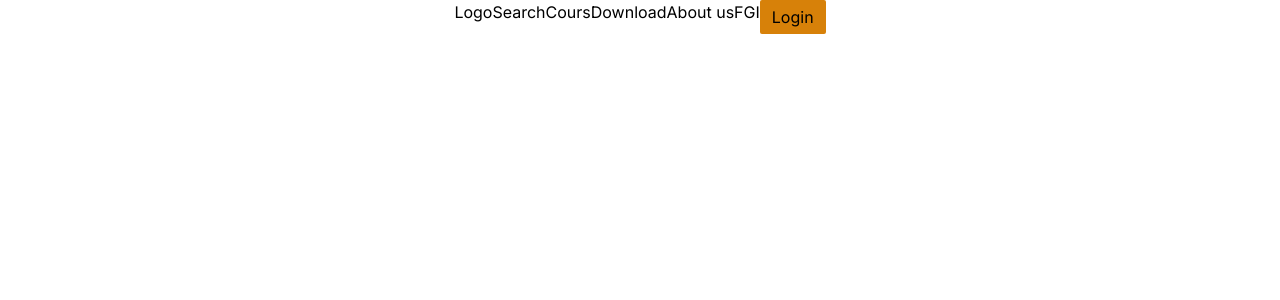
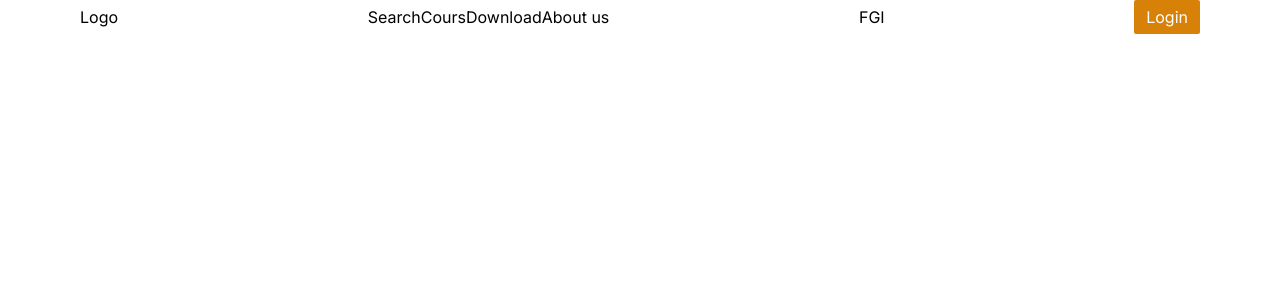
Before and after one commit to Zypheone94/musicHall, a Next.js app: page / in a window 1280 px wide. Shown: the top 300 px of the page. Built offline with nearby package versions, Linux system fonts and the light colour scheme.

Commit message:
EVO - (Style) : Mise en forme du nav

```diff
--- a/src/components/Navbar.jsx
+++ b/src/components/Navbar.jsx
@@ -3,7 +3,7 @@ import styles from '../styles/button.module.css';
 
 const Navbar = () => {
   return (
-    <div className='flex justify-between'>
+    <div className='flex w-full justify-between items-center'>
         <div>Logo</div>
         <nav>
             <ul className='flex list-none'>
@@ -18,7 +18,7 @@ const Navbar = () => {
             <span>G</span>
             <span>I</span>
         </div>
-        <button className={`${styles.button}`}>Login</button>
+        <button className={`${styles.button} text-white`}>Login</button>
     </div>
   )
 }
--- a/src/pages/index.js
+++ b/src/pages/index.js
@@ -11,7 +11,7 @@ export default function Home() {
       id="container"
       className={`flex min-h-screen flex-col items-center justify-between px-20 ${inter.className}`}
     >
-      <div>
+      <div id="app-body" className="w-full">
         <Navbar />
       </div>
     </main>
--- a/src/styles/globals.css
+++ b/src/styles/globals.css
@@ -8,13 +8,13 @@
   --background-end-rgb: 255, 255, 255;
 } */
 
-/* @media (prefers-color-scheme: dark) {
+@media (prefers-color-scheme: dark) {
   :root {
     --foreground-rgb: 255, 255, 255;
     --background-start-rgb: 0, 0, 0;
     --background-end-rgb: 0, 0, 0;
   }
-} */
+}
 
 body {
   color: rgb(var(--foreground-rgb));
```
